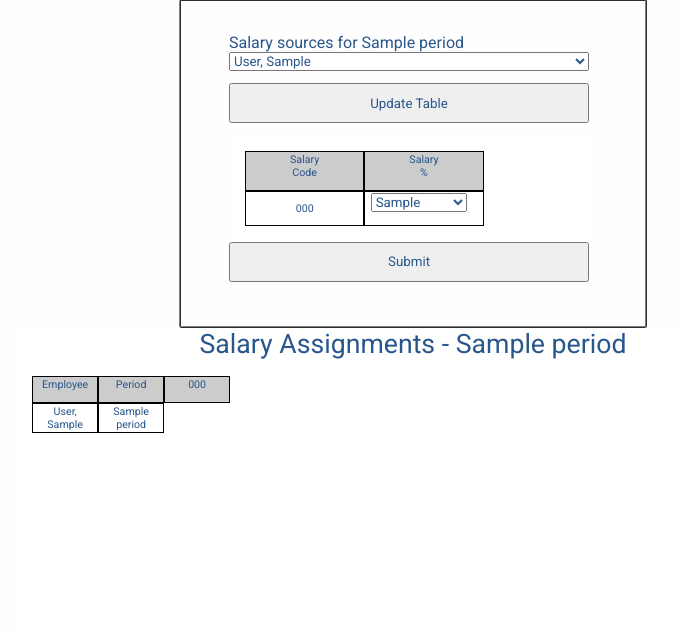
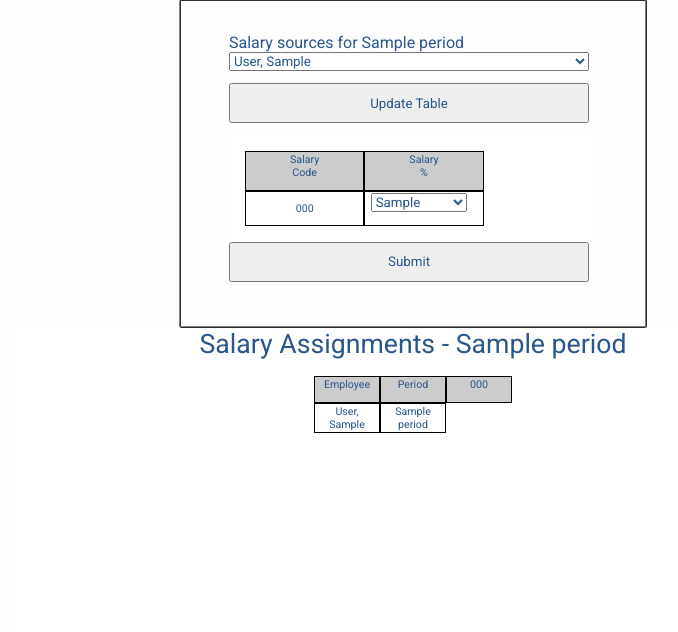
Before and after one commit to tigeorgia/OfficeManager, a Django app: template TimeSheetManager/templates/assign_salary.html in a window 1280 px wide. Shown: the part 145-777 px from the top of the page, without its empty margins (227-905 px from the left). Run offline with Django 3.2, Linux system fonts and the light colour scheme; the template is opened without the code that fills it: most values are stand-ins (such as "Sample title", 1, 10 or a date in 2020).

Commit message:
styling for salary assignment table

```diff
--- a/TimeSheetManager/static/css/timesheets.css
+++ b/TimeSheetManager/static/css/timesheets.css
@@ -141,6 +141,9 @@
 }
 
 /* salary assignment table */
+#report-salary-assignment {
+	float: none;
+}
 
 #report-salary-assignment td {
 	width: 5em;
--- a/TimeSheetManager/templates/report_salary_assignments.html
+++ b/TimeSheetManager/templates/report_salary_assignments.html
@@ -1,6 +1,6 @@
 <!-- Listing all defined salary sources for quickreview -->
 {% if assignments.count > 0 %}
-<div class="document-view">
+<div class="document-view salary-assignment-view">
 
 	<div id="time-sheet-title" class="page-title">
 
--- a/TimeSheetManager/views.py
+++ b/TimeSheetManager/views.py
@@ -736,8 +736,8 @@ def approved_documents( request ):
 
 
             reportdata['documents'] = documents
-    else:
-        message = "There is no data in the system"
+        else:
+            message = "There is no data in the system"
 
 #         message = documents['leaverequests']
 
```
